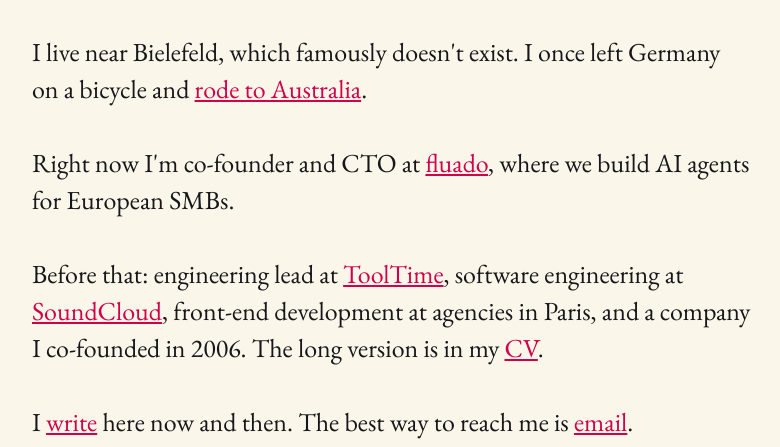
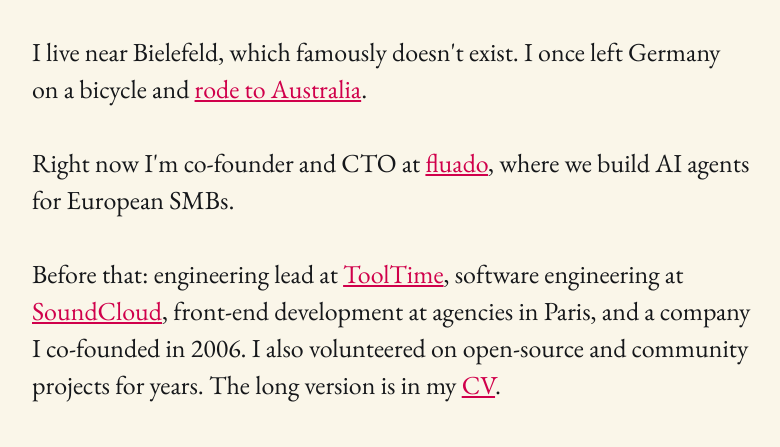
Before and after one commit to yvg/yvg.github.io, a website: page index.html in a window 1280 px wide. Shown: the part 346-793 px from the top of the page, without its empty margins (248-1028 px from the left). Drawn offline with Linux system fonts and the light colour scheme.

Commit message:
Mention the volunteering years on the homepage

```diff
--- a/index.html
+++ b/index.html
@@ -32,7 +32,7 @@
       <div class="intro">
         <p>I live near Bielefeld, which famously doesn't exist. I once left Germany on a bicycle and <a href="https://tyronomads.com">rode to Australia</a>.</p>
         <p>Right now I'm co-founder and CTO at <a href="https://fluado.com">fluado</a>, where we build AI agents for European SMBs.</p>
-        <p>Before that: engineering lead at <a href="https://tooltime.tech">ToolTime</a>, software engineering at <a href="https://soundcloud.com">SoundCloud</a>, front-end development at agencies in Paris, and a company I co-founded in 2006. The long version is in my <a href="/cv/">CV</a>.</p>
+        <p>Before that: engineering lead at <a href="https://tooltime.tech">ToolTime</a>, software engineering at <a href="https://soundcloud.com">SoundCloud</a>, front-end development at agencies in Paris, and a company I co-founded in 2006. I also volunteered on open-source and community projects for years. The long version is in my <a href="/cv/">CV</a>.</p>
         <p>I <a href="/blog/">write</a> here now and then. The best way to reach me is <a href="mailto:contact%40yves.vg">email</a>.</p>
       </div>
 
```
